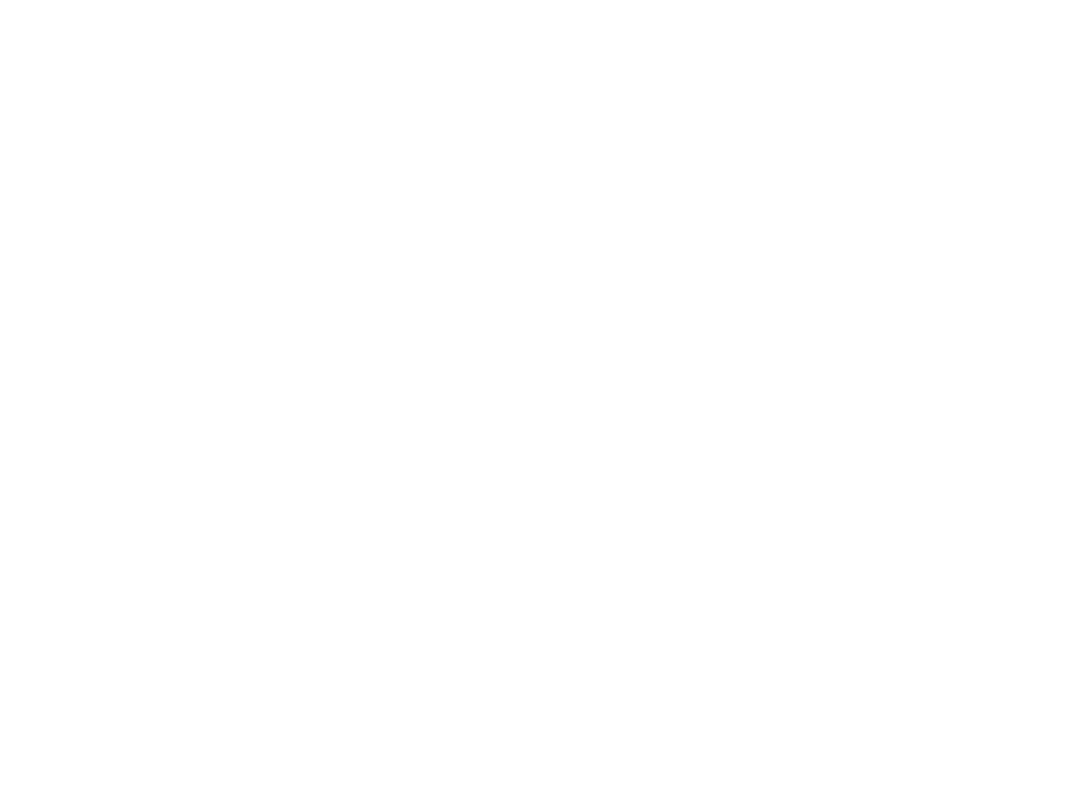
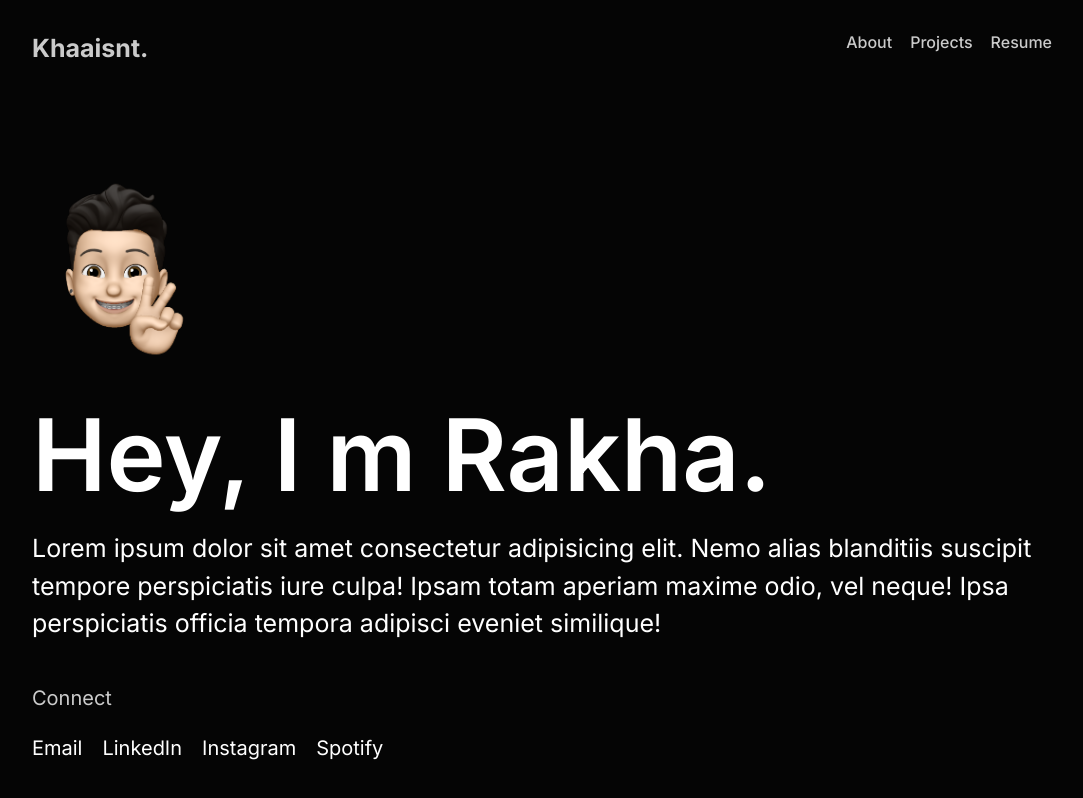
Before and after one commit to khaaisnt/Khaaisnt-web, a Next.js app: page / in a window 1280 px wide. Shown: the top 798 px of the page, without its empty margins (98-1181 px from the left). Built offline with nearby package versions, Linux system fonts and the light colour scheme.

Commit message:
Add Navbar & About Me Section

```diff
--- a/app/components/AboutMe.tsx
+++ b/app/components/AboutMe.tsx
@@ -0,0 +1,57 @@
+import React from "react";
+import Image from "next/image";
+import Memoji from "/public/memoji.png";
+
+export default function AboutMe() {
+  return (
+    <>
+      <div className="w-full pt-[180px] px-[130px]">
+        <Image src={Memoji} alt="memoji" className="w-[200px]" />
+        <div>
+          <h1 className="font-semibold text-[100px] text-white">
+            Hey, I m Rakha.
+          </h1>
+          <h5 className="text-white text-[25px]">
+            Lorem ipsum dolor sit amet consectetur adipisicing elit. Nemo alias
+            blanditiis suscipit tempore perspiciatis iure culpa! Ipsam totam
+            aperiam maxime odio, vel neque! Ipsa perspiciatis officia tempora
+            adipisci eveniet similique!
+          </h5>
+        </div>
+        <div className="py-[40px]">
+          <h4 className="text-secondary-gray text-[20px]">Connect</h4>
+          <div className="flex gap-x-5 mt-[20px]">
+            <a
+              href="mailto:rakhaadrian23@gmail.com"
+              className="text-white text-[20px] hover:underline hover:text-blue-600"
+              target="_blank"
+            >
+              Email
+            </a>
+            <a
+              href="https://www.linkedin.com/in/rakha-adrian-nur-tanaya/"
+              className="text-white text-[20px] hover:underline hover:text-blue-600"
+              target="_blank"
+            >
+              LinkedIn
+            </a>
+            <a
+              href="https://www.instagram.com/khaadriann/"
+              className="text-white text-[20px] hover:underline hover:text-blue-600"
+              target="_blank"
+            >
+              Instagram
+            </a>
+            <a
+              href="https://open.spotify.com/user/gc39l2ei4wr37q66svtik12zy?si=287c44fd68ed4419"
+              className="text-white text-[20px] hover:underline hover:text-blue-600"
+              target="_blank"
+            >
+              Spotify
+            </a>
+          </div>
+        </div>
+      </div>
+    </>
+  );
+}
--- a/app/components/Navbar.tsx
+++ b/app/components/Navbar.tsx
@@ -1,9 +1,30 @@
 import React from "react";
+import Image from "next/image";
 
-export default function navbar() {
+export default function Navbar() {
   return (
     <>
-      <nav></nav>
+      <nav className="fixed px-[130px] py-[30px] w-full bg-primary-black">
+        <div className="flex justify-between">
+          <div className="text-secondary-gray font-bold text-[25px]">
+            Khaaisnt.
+          </div>
+          <div className="font-medium">
+            <a href="#about" className="text-secondary-gray hover:text-white">
+              About
+            </a>
+            <a
+              href="#projects"
+              className="mx-[18px] text-secondary-gray hover:text-white"
+            >
+              Projects
+            </a>
+            <a href="" className="text-secondary-gray hover:text-white">
+              Resume
+            </a>
+          </div>
+        </div>
+      </nav>
     </>
   );
 }
--- a/app/components/Projects.tsx
+++ b/app/components/Projects.tsx
@@ -0,0 +1,9 @@
+import React from "react";
+
+export default function Projects() {
+  return (
+    <>
+      <div></div>
+    </>
+  );
+}
--- a/app/page.tsx
+++ b/app/page.tsx
@@ -1,5 +1,12 @@
 import Image from "next/image";
+import Navbar from "./components/Navbar";
+import AboutMe from "./components/AboutMe";
 
 export default function Home() {
-  return <main className=""></main>;
+  return (
+    <main className="bg-primary-black w-full h-full">
+      <Navbar />
+      <AboutMe />
+    </main>
+  );
 }
--- a/tailwind.config.ts
+++ b/tailwind.config.ts
@@ -15,7 +15,7 @@ const config: Config = {
       },
       colors: {
         "primary-black": "#050505",
-        "secondary-gray": "#cdcdcd",
+        "secondary-gray": "#cbcbcb",
       },
     },
   },
```
Also changed, not shown: public/Memoji.png (added).
